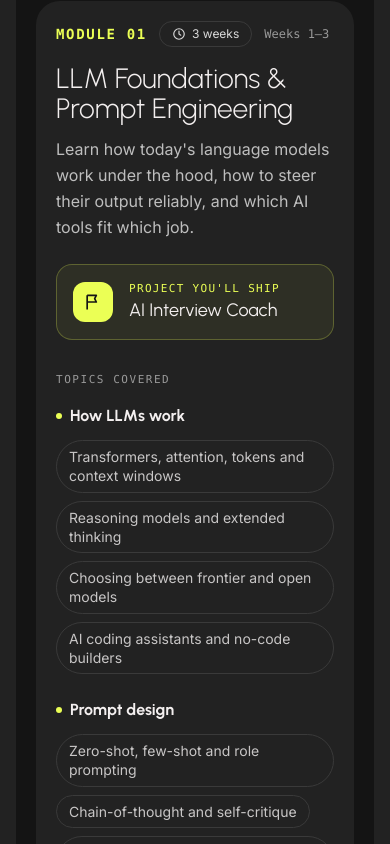
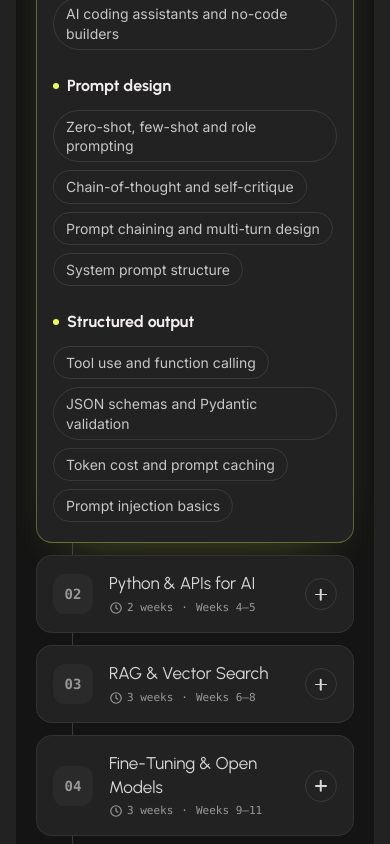
Before and after one commit to Deepak-ugsot/FDE_Landing_Page, a Next.js app: page / in a window 390 px wide. Shown: the part 9740-10584 px from the top of the page. Built offline with nearby package versions, Linux system fonts and the light colour scheme.

Commit message:
Implement mobile-friendly curriculum module accordion with detailed project and topics display. Update layout for desktop view and remove unnecessary scroll prompt in Projects section. Enhance navigation styles in SiteHeader for improved user interaction.

```diff
--- a/src/components/sections/Curriculum.tsx
+++ b/src/components/sections/Curriculum.tsx
@@ -46,6 +46,159 @@ function Arrow({ back = false }: { back?: boolean }) {
   );
 }
 
+/** Summary, project and topics for one module (shared by the desktop panel and the phone accordion). */
+function ModuleBody({ index }: { index: number }) {
+  const m = curriculum[index];
+  return (
+    <>
+      <p className="max-w-2xl text-base leading-relaxed text-mist/85">{m.summary}</p>
+
+      {m.project && (
+        <div className="mt-6 flex items-center gap-4 rounded-2xl border border-accent/25 bg-accent/[0.06] p-4">
+          <span className="flex size-10 shrink-0 items-center justify-center rounded-xl bg-accent text-ink-deep" aria-hidden="true">
+            <svg viewBox="0 0 24 24" className="size-5">
+              <path d="M5 21V4m0 0h11l-2 4 2 4H5" fill="none" stroke="currentColor" strokeWidth="2" strokeLinejoin="round" />
+            </svg>
+          </span>
+          <div>
+            <p className="font-mono text-[11px] tracking-[0.12em] text-accent uppercase">Project you&apos;ll ship</p>
+            <p className="font-display text-lg leading-snug">{m.project}</p>
+          </div>
+        </div>
+      )}
+
+      <p className="mt-8 font-mono text-[11px] tracking-[0.14em] text-dim uppercase">Topics covered</p>
+      <div className="mt-4 grid gap-6 sm:grid-cols-2">
+        {m.topics.map((t) => (
+          <div key={t.heading}>
+            <h4 className="flex items-center gap-2 font-display text-base font-semibold">
+              <span className="size-1.5 rounded-full bg-accent" aria-hidden="true" />
+              {t.heading}
+            </h4>
+            <ul className="mt-3 flex flex-wrap gap-2">
+              {t.items.map((item) => (
+                <li key={item} className="rounded-full border border-ink-line px-3 py-1.5 text-sm leading-snug text-muted">
+                  {item}
+                </li>
+              ))}
+            </ul>
+          </div>
+        ))}
+      </div>
+    </>
+  );
+}
+
+/**
+ * Phone / tablet layout: each module is a card on a thin timeline spine. Tapping
+ * one slides its details open (grid 0fr → 1fr) and closes the others; the opened
+ * card's header is then brought back into view if the close above pushed it off.
+ */
+function ModuleAccordion() {
+  const [open, setOpen] = useState<number | null>(0);
+  const headersRef = useRef<(HTMLButtonElement | null)[]>([]);
+
+  const toggle = (i: number) => {
+    const next = open === i ? null : i;
+    setOpen(next);
+    if (next === null) return;
+    // After the height animation, make sure the opened header is on screen.
+    window.setTimeout(() => {
+      const top = headersRef.current[next]?.getBoundingClientRect().top ?? 0;
+      if (top < 16) window.scrollBy({ top: top - 16, behavior: "smooth" });
+    }, 520);
+  };
+
+  return (
+    <div className="relative mt-10 lg:hidden">
+      {/* Timeline spine running through the number badges */}
+      <span aria-hidden="true" className="absolute top-6 bottom-6 left-[36px] w-px bg-ink-line" />
+      <ol className="relative flex flex-col gap-3">
+        {curriculum.map((mod, i) => {
+          const isOpen = open === i;
+          return (
+            <li
+              key={mod.title}
+              className={`overflow-hidden rounded-2xl border transition-[border-color,background-color,box-shadow] duration-500 ${
+                isOpen
+                  ? "border-accent/30 bg-ink bg-[linear-gradient(160deg,rgba(235,255,85,0.07),transparent_45%)] shadow-[0_20px_50px_-30px_rgba(235,255,85,0.35)]"
+                  : "border-ink-line/70 bg-ink"
+              }`}
+            >
+              <h3>
+                <button
+                  ref={(el) => {
+                    headersRef.current[i] = el;
+                  }}
+                  type="button"
+                  id={`curriculum-acc-${i}`}
+                  aria-expanded={isOpen}
+                  aria-controls={`curriculum-acc-panel-${i}`}
+                  onClick={() => toggle(i)}
+                  className="flex w-full items-center gap-4 p-4 text-left"
+                >
+                  <span
+                    className={`flex size-10 shrink-0 items-center justify-center rounded-xl font-mono text-sm font-bold transition-colors duration-500 ${
+                      isOpen ? "bg-accent text-ink-deep" : "bg-ink-raised text-dim"
+                    }`}
+                  >
+                    {pad(i + 1)}
+                  </span>
+                  <span className="min-w-0 flex-1">
+                    <span className={`block font-display text-[17px] leading-snug transition-colors ${isOpen ? "text-paper" : "text-mist"}`}>
+                      {mod.title}
+                    </span>
+                    <span className="mt-1 flex flex-wrap items-center gap-x-2 font-mono text-[11px] text-dim">
+                      <span className="inline-flex items-center gap-1">
+                        <Clock />
+                        {mod.duration}
+                      </span>
+                      {weeksOf(mod.duration) > 0 && <span aria-hidden="true">·</span>}
+                      {weeksOf(mod.duration) > 0 && <span>{weekRange(i)}</span>}
+                    </span>
+                  </span>
+                  {/* Plus → minus */}
+                  <span
+                    aria-hidden="true"
+                    className={`relative flex size-8 shrink-0 items-center justify-center rounded-full border transition-colors duration-500 ${
+                      isOpen ? "border-accent bg-accent text-ink-deep" : "border-ink-line text-mist"
+                    }`}
+                  >
+                    <span className="absolute h-[1.5px] w-3 rounded-full bg-current" />
+                    <span
+                      className={`absolute h-[1.5px] w-3 rounded-full bg-current transition-transform duration-500 ${
+                        isOpen ? "rotate-0" : "rotate-90"
+                      }`}
+                    />
+                  </span>
+                </button>
+              </h3>
+              <div
+                id={`curriculum-acc-panel-${i}`}
+                role="region"
+                aria-labelledby={`curriculum-acc-${i}`}
+                className={`grid transition-[grid-template-rows] duration-500 ease-[cubic-bezier(0.65,0,0.35,1)] ${
+                  isOpen ? "grid-rows-[1fr]" : "grid-rows-[0fr]"
+                }`}
+              >
+                <div className="overflow-hidden">
+                  <div
+                    className={`border-t border-ink-line/70 px-4 pt-4 pb-5 transition-opacity duration-500 ${
+                      isOpen ? "opacity-100 delay-150" : "opacity-0"
+                    }`}
+                  >
+                    <ModuleBody index={i} />
+                  </div>
+                </div>
+              </div>
+            </li>
+          );
+        })}
+      </ol>
+    </div>
+  );
+}
+
 /**
  * Curriculum: one card with the module list and the selected module's
  * details, instead of every module being expanded down the page.
@@ -86,8 +239,8 @@ export function Curriculum() {
           </dl>
         </div>
 
-        {/* Module list + selected module */}
-        <div className="mt-10 grid gap-6 lg:grid-cols-[320px_1fr] lg:gap-10">
+        {/* Desktop: module list + selected module */}
+        <div className="mt-10 hidden gap-10 lg:grid lg:grid-cols-[320px_1fr]">
           <div role="tablist" aria-label="Curriculum modules" aria-orientation="vertical" className="flex flex-col gap-1" onKeyDown={onKeyDown}>
             {curriculum.map((mod, i) => {
               const isActive = i === active;
@@ -145,39 +298,8 @@ export function Curriculum() {
                 <span className="font-mono text-xs text-dim">{weekRange(active)}</span>
               </div>
               <h3 className="mt-4 font-display text-[clamp(1.75rem,3vw,2.5rem)] leading-[1.1] font-light">{m.title}</h3>
-              <p className="mt-3 max-w-2xl text-base leading-relaxed text-mist/85">{m.summary}</p>
-
-              {m.project && (
-                <div className="mt-6 flex items-center gap-4 rounded-2xl border border-accent/25 bg-accent/[0.06] p-4">
-                  <span className="flex size-10 shrink-0 items-center justify-center rounded-xl bg-accent text-ink-deep" aria-hidden="true">
-                    <svg viewBox="0 0 24 24" className="size-5">
-                      <path d="M5 21V4m0 0h11l-2 4 2 4H5" fill="none" stroke="currentColor" strokeWidth="2" strokeLinejoin="round" />
-                    </svg>
-                  </span>
-                  <div>
-                    <p className="font-mono text-[11px] tracking-[0.12em] text-accent uppercase">Project you&apos;ll ship</p>
-                    <p className="font-display text-lg leading-snug">{m.project}</p>
-                  </div>
-                </div>
-              )}
-
-              <p className="mt-8 font-mono text-[11px] tracking-[0.14em] text-dim uppercase">Topics covered</p>
-              <div className="mt-4 grid gap-6 sm:grid-cols-2">
-                {m.topics.map((t) => (
-                  <div key={t.heading}>
-                    <h4 className="flex items-center gap-2 font-display text-base font-semibold">
-                      <span className="size-1.5 rounded-full bg-accent" aria-hidden="true" />
-                      {t.heading}
-                    </h4>
-                    <ul className="mt-3 flex flex-wrap gap-2">
-                      {t.items.map((item) => (
-                        <li key={item} className="rounded-full border border-ink-line px-3 py-1.5 text-sm leading-snug text-muted">
-                          {item}
-                        </li>
-                      ))}
-                    </ul>
-                  </div>
-                ))}
+              <div className="mt-3">
+                <ModuleBody index={active} />
               </div>
             </div>
 
@@ -207,6 +329,9 @@ export function Curriculum() {
             </div>
           </div>
         </div>
+
+        {/* Phone / tablet: accordion */}
+        <ModuleAccordion />
       </div>
     </section>
   );
--- a/src/components/sections/Projects.tsx
+++ b/src/components/sections/Projects.tsx
@@ -227,9 +227,6 @@ export function Projects() {
               </span>
               <span className="text-xs text-dim">{pad(n)}</span>
             </div>
-            <p className="ml-auto font-mono text-xs text-dim sm:mx-auto sm:pr-28">
-              Scroll to see projects <span aria-hidden="true">↓</span>
-            </p>
           </div>
         </div>
       </div>
--- a/src/components/sections/SiteHeader.tsx
+++ b/src/components/sections/SiteHeader.tsx
@@ -42,11 +42,22 @@ export function Nav() {
         <Logo className="size-12 sm:size-14" />
       </a>
 
-      <ul className="hidden items-center gap-11 text-[15px] text-paper/90 lg:flex">
+      <ul className="hidden items-center gap-5 text-[15px] lg:flex">
         {allLinks.map((link) => (
           <li key={link.href}>
-            <a href={link.href} className="transition-colors hover:text-accent">
+            {/* Hover: an accent dot pops in on the left and a soft gradient pill fades in behind */}
+            <a
+              href={link.href}
+              className="group relative isolate flex h-8 items-center rounded-lg pr-2.5 pl-5 text-paper/80 transition-colors duration-300 hover:text-paper focus-visible:text-paper"
+            >
+              <span className="absolute left-2 flex size-1.5 items-center justify-center" aria-hidden="true">
+                <span className="size-0 rounded-full bg-accent transition-all duration-300 ease-out group-hover:size-full group-focus-visible:size-full" />
+              </span>
               {link.label}
+              <span
+                aria-hidden="true"
+                className="absolute inset-0 -z-10 rounded-lg bg-[linear-gradient(315deg,rgba(235,255,85,0.16),rgba(235,255,85,0))] opacity-0 transition-opacity duration-300 group-hover:opacity-100 group-focus-visible:opacity-100"
+              />
             </a>
           </li>
         ))}
```
